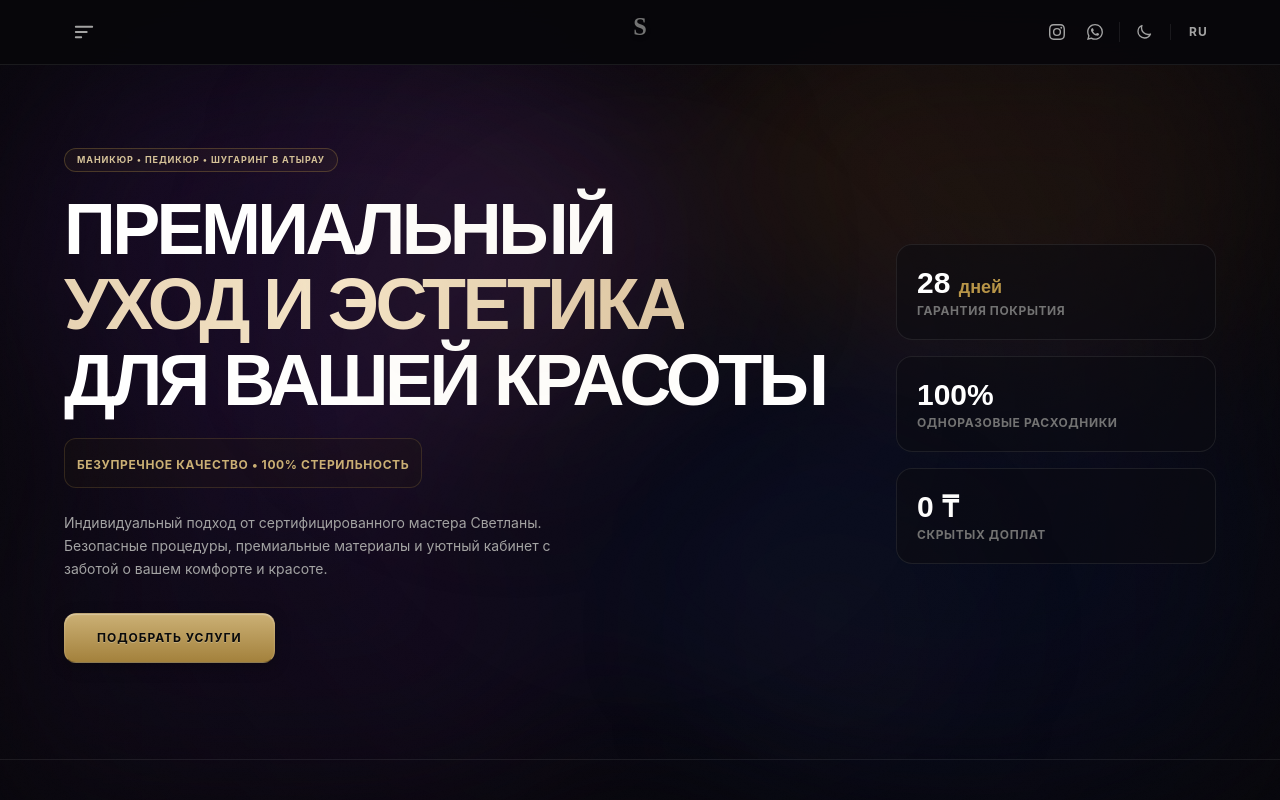
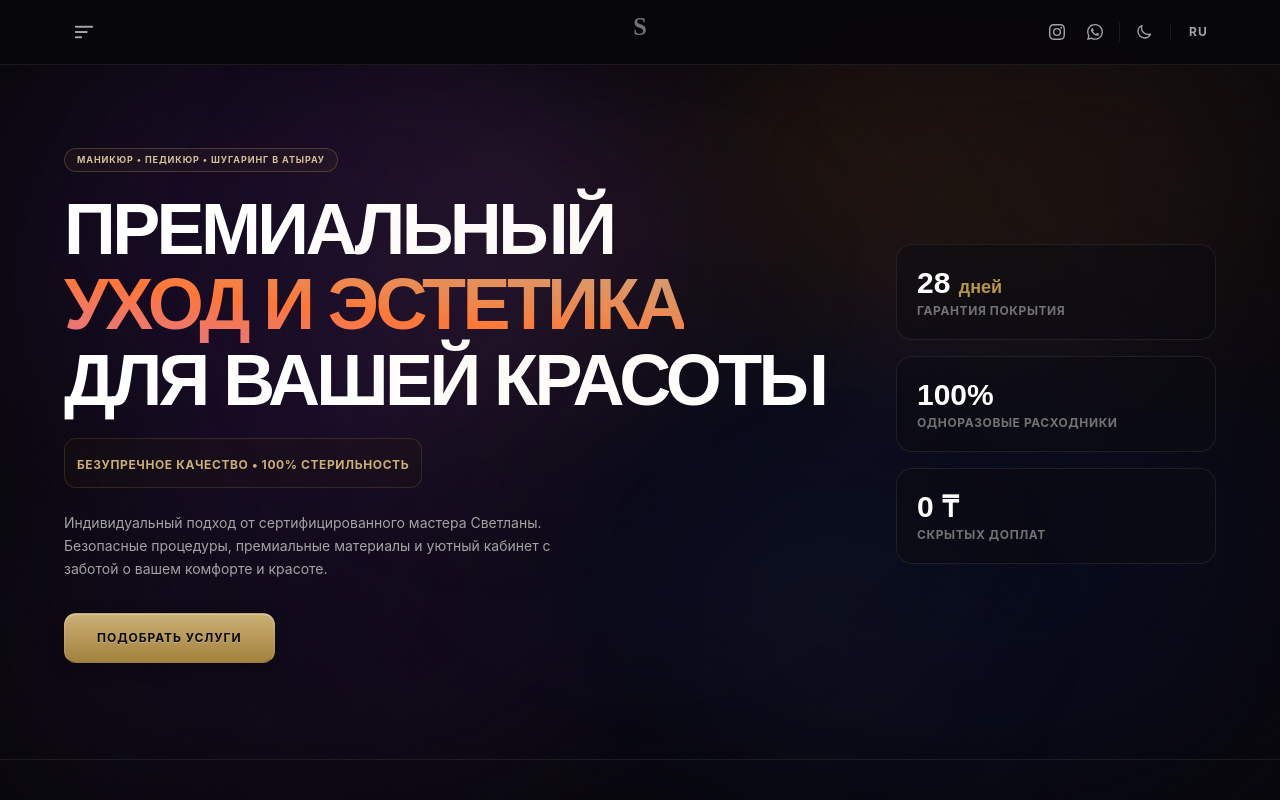
Before and after one commit to COMBINATORR/Nail-Master, a React (Vite) app: page / in a window 1280 px wide. Shown: the top 800 px of the page. Built offline with nearby package versions, Linux system fonts and the light colour scheme; the HTML template or start-up script is replaced by a standard one; a web font is replaced by a local one.

Commit message:
style: implement fluid liquid motion gradient text with bright pastel neon colors

```diff
--- a/src/components/AnimatedGradientText.jsx
+++ b/src/components/AnimatedGradientText.jsx
@@ -3,7 +3,7 @@ import React from 'react';
 export const AnimatedGradientText = ({ children, className = '' }) => {
   return (
     <span
-      className={`inline-block bg-gradient-to-r from-[#c5a880] via-[#f5e5c9] via-[#e0a899] to-[#b49368]
+      className={`inline-block bg-gradient-to-tr from-[#A855F7] via-[#FF4B91] via-[#FF7636] to-[#00D2C4]
                  bg-[length:300%_300%] animate-gradient-flow bg-clip-text text-transparent ${className}`}
     >
       {children}
--- a/src/index.css
+++ b/src/index.css
@@ -28,14 +28,20 @@
   --font-display: Montserrat, sans-serif;
   --font-sans: Inter, sans-serif;
 
-  --animate-gradient-flow: gradient-flow 6s ease infinite;
+  --animate-gradient-flow: gradient-flow 8s ease-in-out infinite;
 
   @keyframes gradient-flow {
     0%, 100% {
       background-position: 0% 50%;
     }
+    25% {
+      background-position: 50% 100%;
+    }
     50% {
       background-position: 100% 50%;
+    }
+    75% {
+      background-position: 50% 0%;
     }
   }
 }
```
